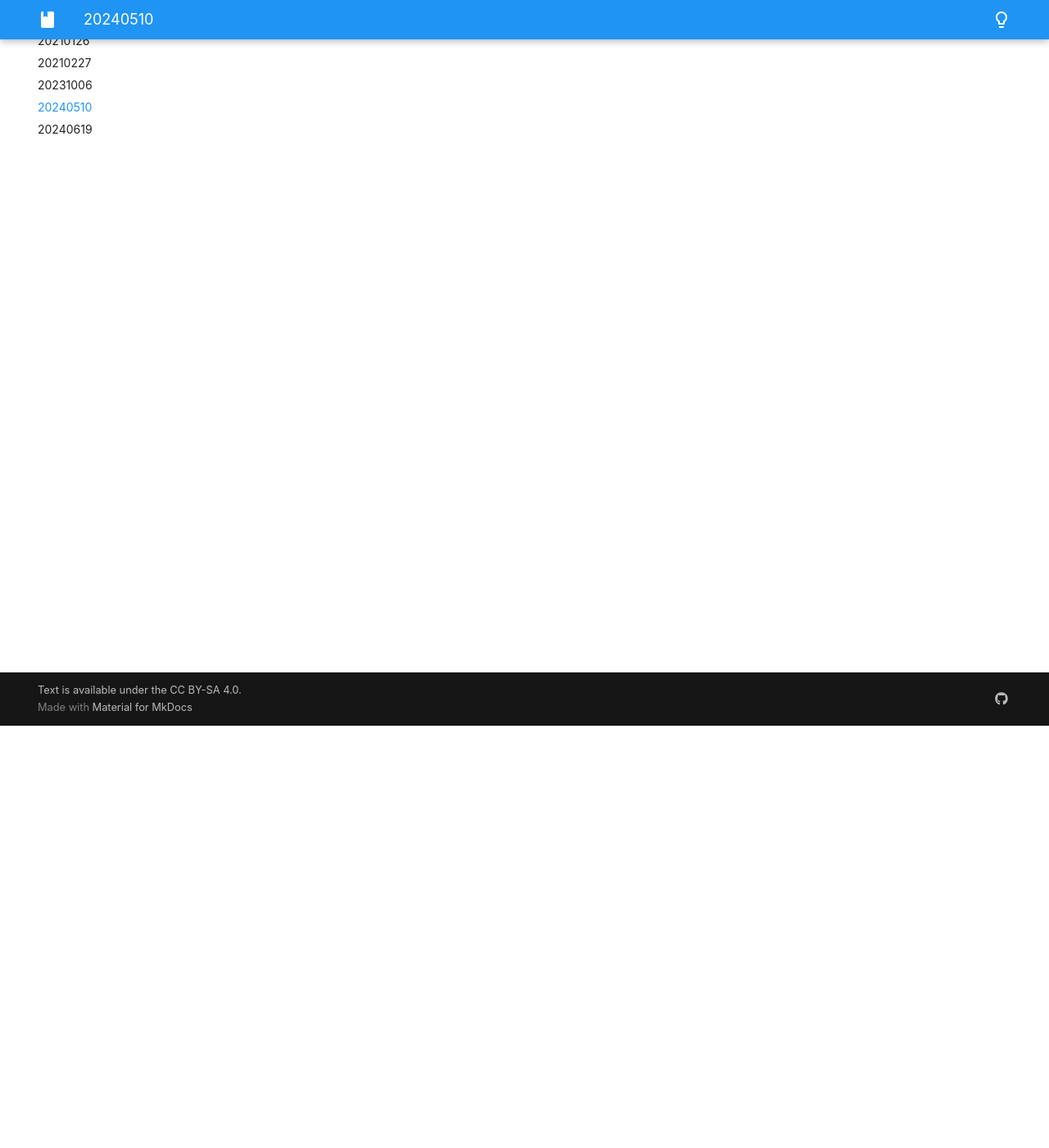
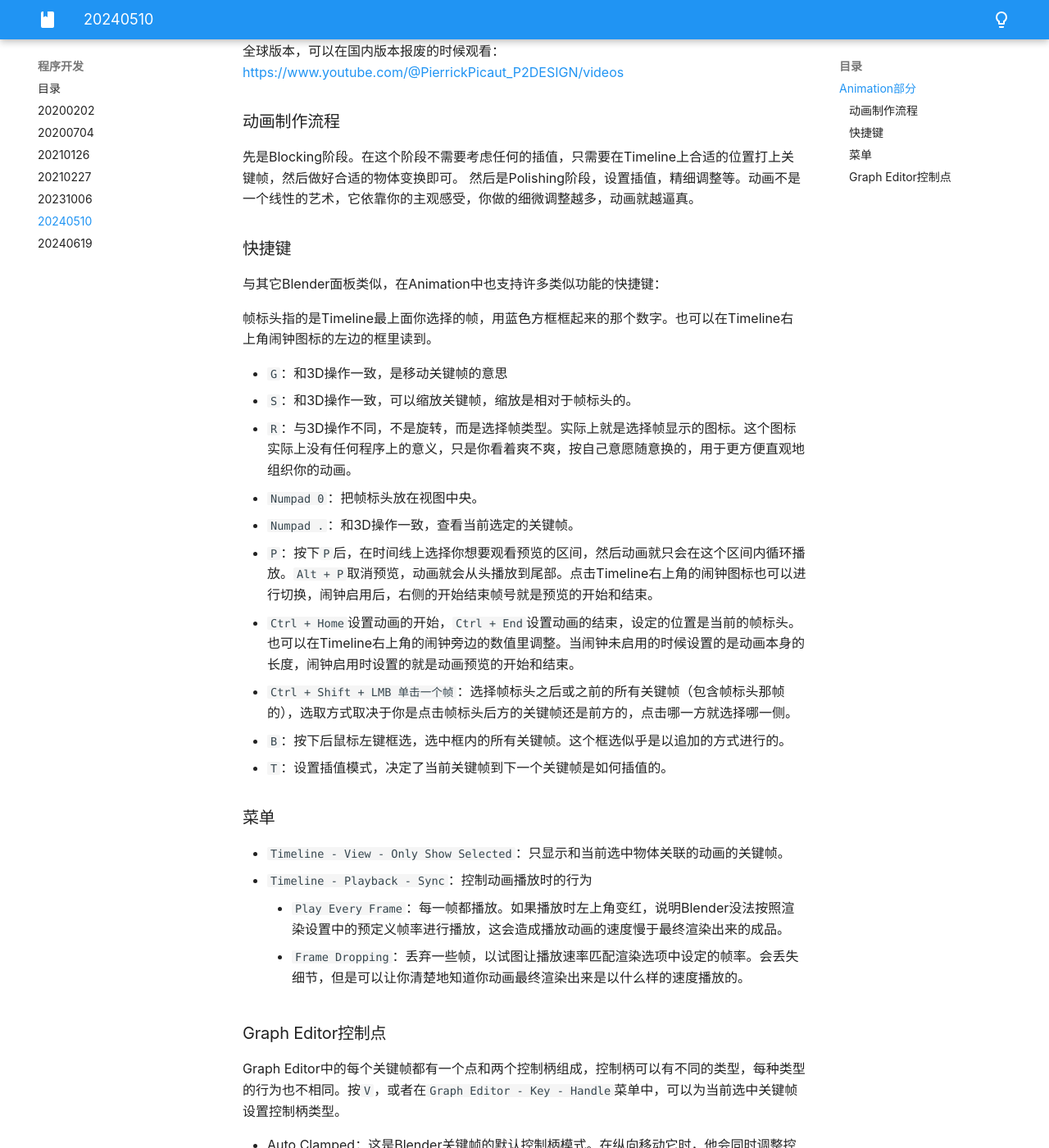
Before and after one commit to yyc12345/MyBlog, an MkDocs documentation site: the page built from docs/program/20240510.md, in a window 1280 px wide and 1400 px high, scrolled down 515 px. Shown: the whole window at 82% size. Built offline with MkDocs 1.6.1 and Material for MkDocs 9.7.7, drawn with Linux system fonts in a browser that asks for light colours; some of the changed text lies outside the part shown.

Commit message:
update article

```diff
--- a/docs/program/20240510.md
+++ b/docs/program/20240510.md
@@ -3,3 +3,47 @@
 众所周知，建模软件Blender的使用是个循序渐进的过程，你会遇到很多问题，同时去查找这些问题的解决方案，每个解决方案又能更加增进你对Blender的了解。你对Blender的认知就是这样螺旋上升的。这个页面就是用来记录我在Blender中遇到问题，解决问题的过程中知晓的一些Blender技巧，以防止长时间不用而忘记。
 
 之前这个Blog里也有一篇Blender技巧记录型文章，不过那个文章主要是服务于Ballance制图的，这里记录的不局限于Ballance制图，而是面向更广泛的Blender创作的。因为给Ballance搞东西死路一条，我已经放弃了Ballance制图了，原文章的一些技巧会在这里重新组织并记录，原文章不再更新。
+
+## Animation部分
+
+国内教程来自：https://www.bilibili.com/video/BV11e411E7Sw
+全球版本，可以在国内版本报废的时候观看：https://www.youtube.com/@PierrickPicaut_P2DESIGN/videos
+
+### 动画制作流程
+
+先是Blocking阶段。在这个阶段不需要考虑任何的插值，只需要在Timeline上合适的位置打上关键帧，然后做好合适的物体变换即可。
+然后是Polishing阶段，设置插值，精细调整等。动画不是一个线性的艺术，它依靠你的主观感受，你做的细微调整越多，动画就越逼真。
+
+### 快捷键
+
+与其它Blender面板类似，在Animation中也支持许多类似功能的快捷键：
+
+帧标头指的是Timeline最上面你选择的帧，用蓝色方框框起来的那个数字。也可以在Timeline右上角闹钟图标的左边的框里读到。
+
+* `G`：和3D操作一致，是移动关键帧的意思
+* `S`：和3D操作一致，可以缩放关键帧，缩放是相对于帧标头的。
+* `R`：与3D操作不同，不是旋转，而是选择帧类型。实际上就是选择帧显示的图标。这个图标实际上没有任何程序上的意义，只是你看着爽不爽，按自己意愿随意换的，用于更方便直观地组织你的动画。
+* `Numpad 0`：把帧标头放在视图中央。
+* `Numpad .`：和3D操作一致，查看当前选定的关键帧。
+* `P`：按下`P`后，在时间线上选择你想要观看预览的区间，然后动画就只会在这个区间内循环播放。`Alt + P`取消预览，动画就会从头播放到尾部。点击Timeline右上角的闹钟图标也可以进行切换，闹钟启用后，右侧的开始结束帧号就是预览的开始和结束。
+* `Ctrl + Home`设置动画的开始，`Ctrl + End`设置动画的结束，设定的位置是当前的帧标头。也可以在Timeline右上角的闹钟旁边的数值里调整。当闹钟未启用的时候设置的是动画本身的长度，闹钟启用时设置的就是动画预览的开始和结束。
+* `Ctrl + Shift + LMB 单击一个帧`：选择帧标头之后或之前的所有关键帧（包含帧标头那帧的），选取方式取决于你是点击帧标头后方的关键帧还是前方的，点击哪一方就选择哪一侧。
+* `B`：按下后鼠标左键框选，选中框内的所有关键帧。这个框选似乎是以追加的方式进行的。
+* `T`：设置插值模式，决定了当前关键帧到下一个关键帧是如何插值的。
+
+### 菜单
+
+* `Timeline - View - Only Show Selected`：只显示和当前选中物体关联的动画的关键帧。
+* `Timeline - Playback - Sync`：控制动画播放时的行为
+    - `Play Every Frame`：每一帧都播放。如果播放时左上角变红，说明Blender没法按照渲染设置中的预定义帧率进行播放，这会造成播放动画的速度慢于最终渲染出来的成品。
+    - `Frame Dropping`：丢弃一些帧，以试图让播放速率匹配渲染选项中设定的帧率。会丢失细节，但是可以让你清楚地知道你动画最终渲染出来是以什么样的速度播放的。
+
+### Graph Editor控制点
+
+Graph Editor中的每个关键帧都有一个点和两个控制柄组成，控制柄可以有不同的类型，每种类型的行为也不相同。按`V`，或者在`Graph Editor - Key - Handle`菜单中，可以为当前选中关键帧设置控制柄类型。
+
+* Auto Clamped：这是Blender关键帧的默认控制柄模式。在纵向移动它时，他会同时调整控制柄。如果移出了在纵轴上由上一个控制点和下一个控制点的设定的值域时，控制柄立刻变得水平。这也就意味着它总是创建一条平滑的曲线，从上一帧到下一帧，不会发生过冲。
+* Automatic：与Auto Clamped类似，但他不会在移动时调整控制柄，这也就意味着它可以发生过冲行为。
+* Aligned：当你在Auto Clamped中试图旋转或缩放控制柄时，会自动转为这个模式。Blender不再自动为你处理控制柄，由你自己设置控制柄。Blender只保证两侧的控制柄在同一直线上。
+* Free：Aligned的更进一步版本，Blender也不再保证两侧控制柄在同一直线上。使用这个类型后，曲线的一阶导数可以不连续了。也就是在一个关键帧上可以实现类似y=abs(x)的那种突变。
+* Vector：与Free类似，但是Blender会自动将控制柄指向上一个或下一个关键帧的位置。一旦你手动调整了控制柄，会立刻变成Free模式。
```
